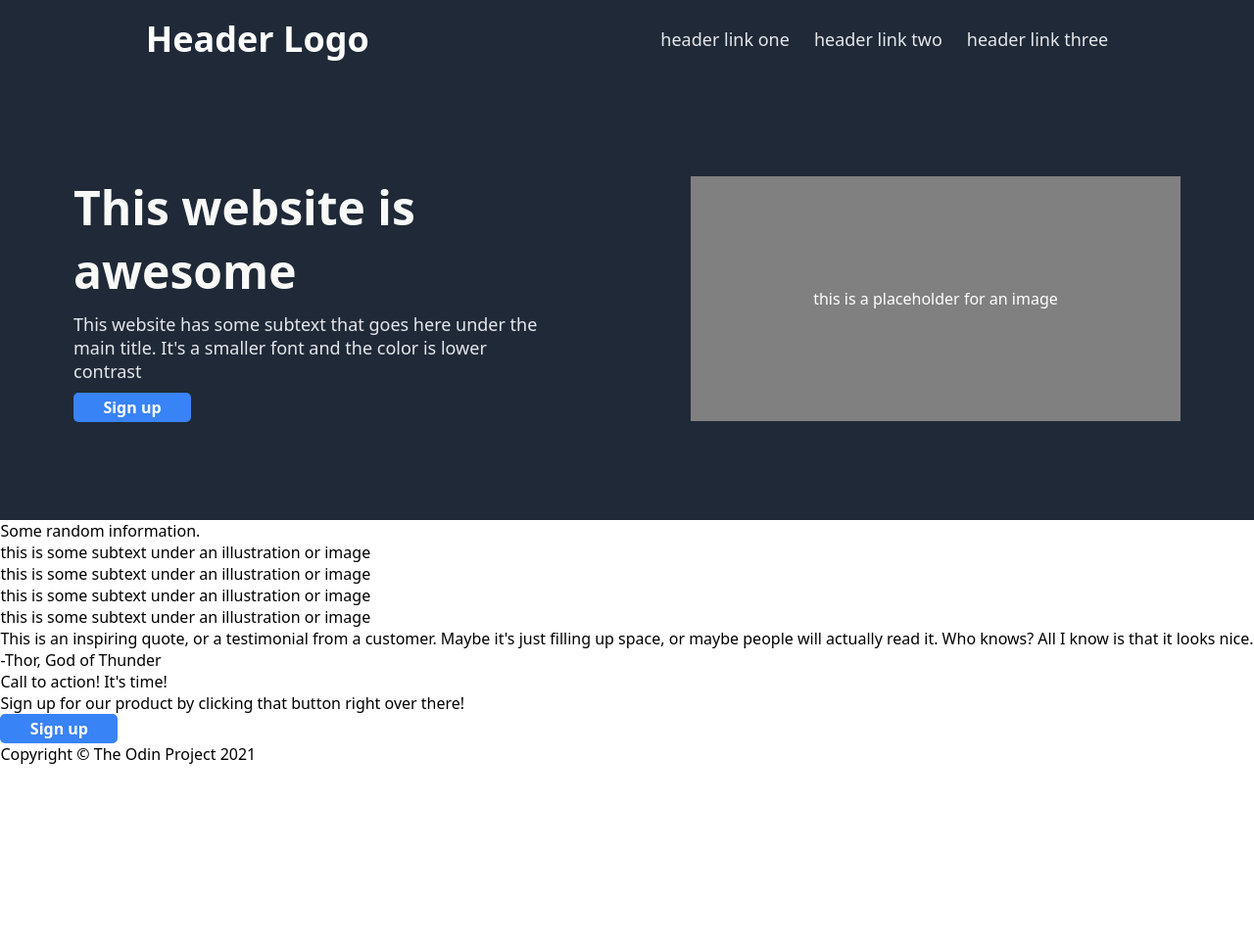
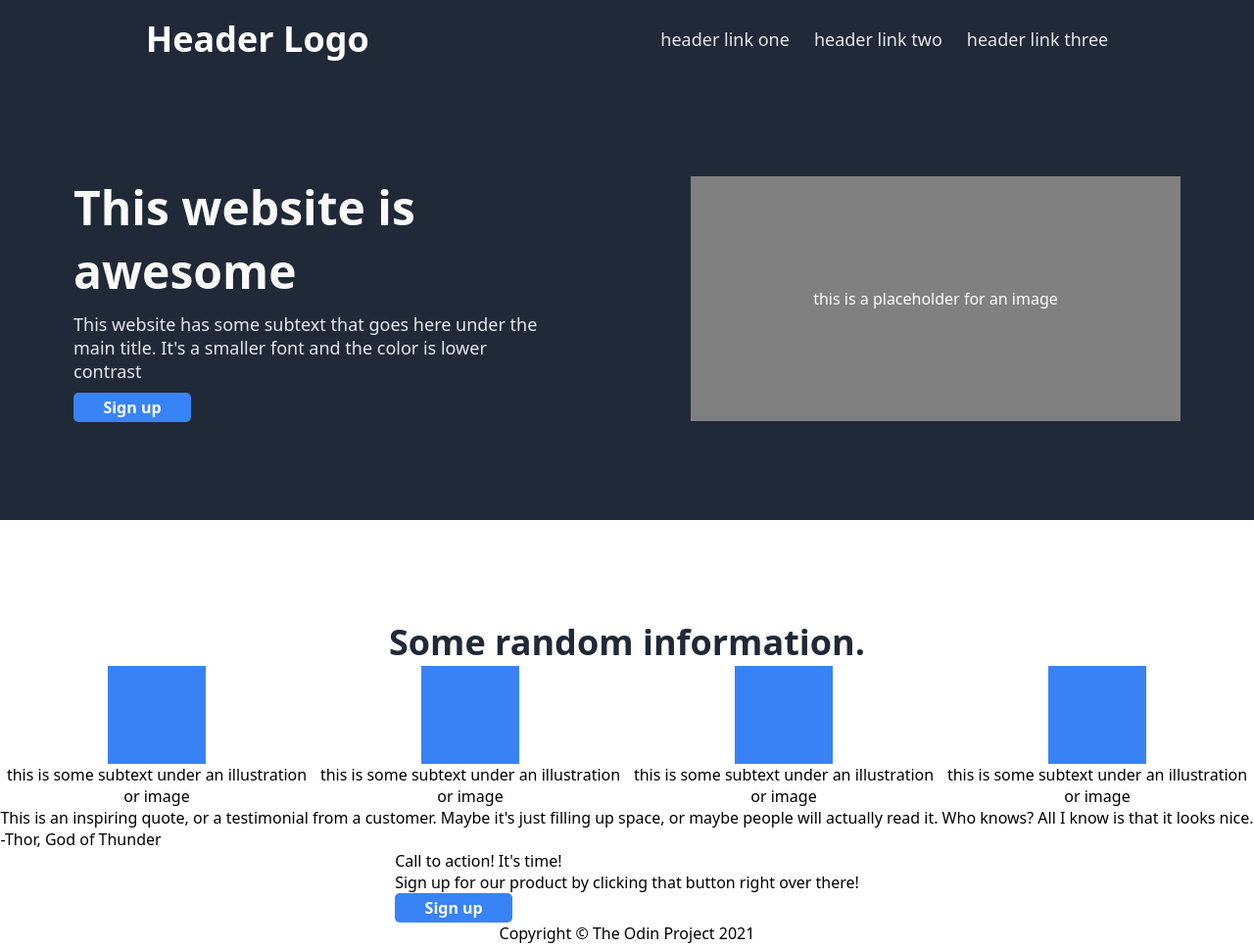
Before and after one commit to leilei-anthony/odin-landing-page, a plain HTML site: page index.html in a window 1280 px wide. Shown: the whole page at 98% size. Before the commit the page ends 800 px from the top, so only its background shows below. Drawn offline with Linux system fonts and the light colour scheme.

Commit message:
Edit info section

```diff
--- a/index.html
+++ b/index.html
@@ -28,7 +28,7 @@
         </div>
 
         <div class="info">
-            <div>Some random information.</div>
+            <div class="info-title">Some random information.</div>
             <div class="panels">
                 <div class="panel">
                     <div class="illustration"></div>
--- a/styles.css
+++ b/styles.css
@@ -90,5 +90,44 @@
     width: 120px;
     height: 30px;
     border-radius: 5px;;
+}
 
+.info {
+    display: flex;
+    flex-direction: column;
+    align-items: center;
+    justify-content: space-around;
+    background-color: white;
+
+    width: 100%;
+    flex: 1;
+    padding: 15px;
+    padding-top: 100px;
+    padding-bottom: 100px;
 }
+
+.info-title {
+    color: #1f2937;
+    font-weight: 900;
+    font-size: 36px;
+}
+
+.panels {
+    display: flex;
+    align-items: center;
+    justify-content: space-around;
+}
+
+.panel {
+    display: flex;
+    flex-direction: column;
+    align-items: center;
+    text-align: center;
+}
+
+.illustration {
+    border-color: #3882f6;
+    width: 100px;
+    height: 100px;
+    background-color:#3882f6
+}
```
